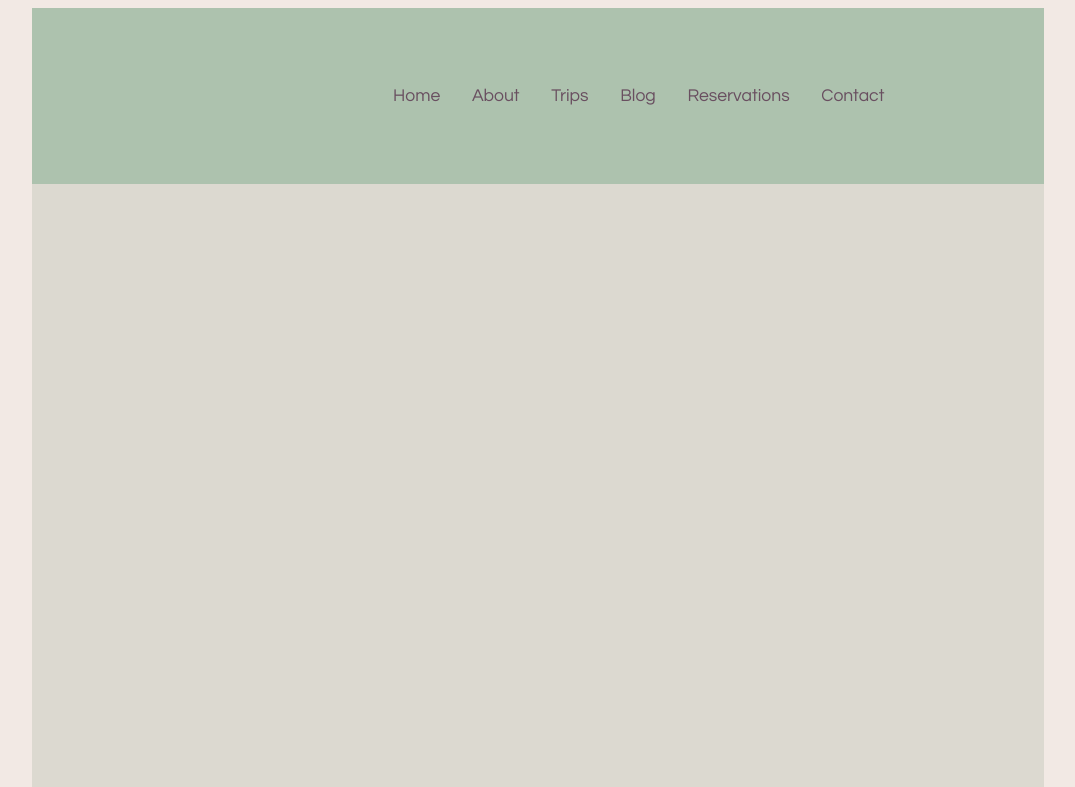
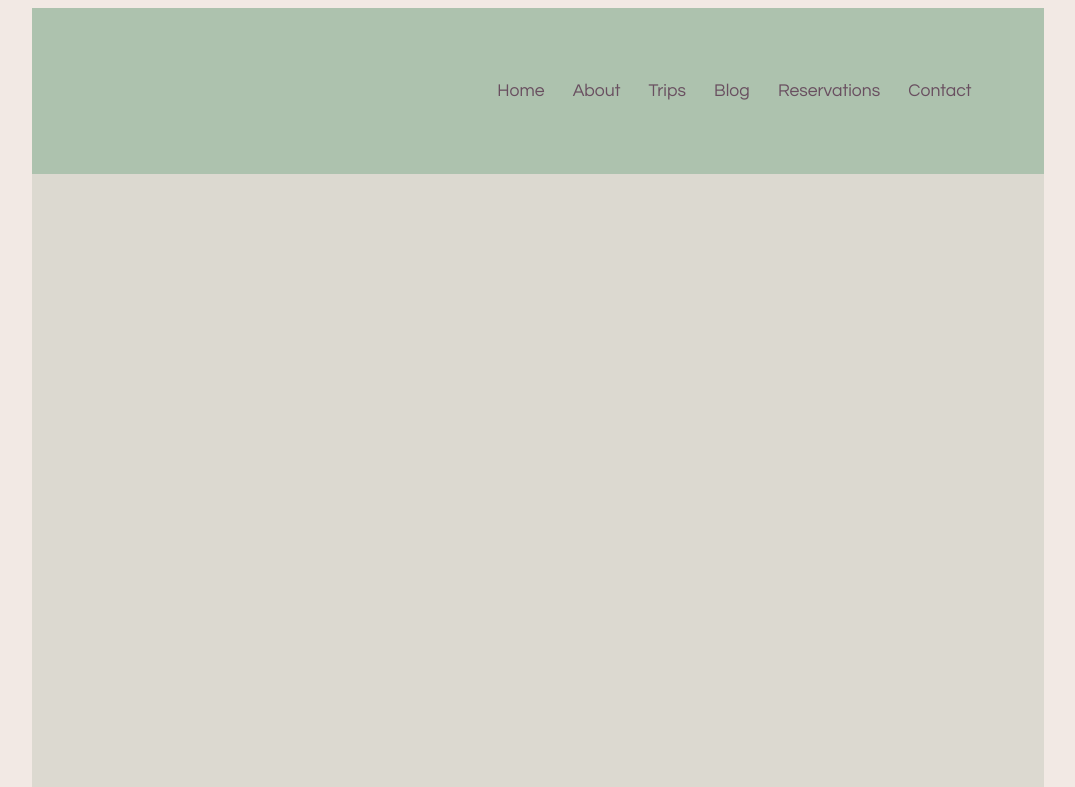
Before and after one commit to hporre20/porrey-web-project, a plain HTML site: page index.html in a window 1280 px wide. Shown: the top 787 px of the page, without its empty margins (102-1177 px from the left). Drawn offline with Linux system fonts and the light colour scheme.

Commit message:
Add files via upload

```diff
--- a/index.css
+++ b/index.css
@@ -10,7 +10,7 @@ body {
 
 header {
     width: 30%;
-    padding: .3em;
+    margin-left: 30px;
 }
 
 a:link, a:visited {
@@ -44,15 +44,20 @@ a#links {
 
 nav {
     width: 70%;
+    overflow: hidden;
+    margin-right: 50px;
 }
 
 nav ul {
     list-style-type: none;
+    display: flex;
+    flex-direction: row;
+    align-items: center;
+    float: right;
 }
 
 nav li {
     font-size: 1.1em;
-    display: inline-block;
     padding: .8em;
 }
 
@@ -127,13 +132,10 @@ footer {
 .column {
     background-color: #ADC2AE;
     width: 100%;
-    margin-left: auto;
-    margin-right: auto;
     padding: .5em;
     display: flex;
     flex-direction: row;
     align-items: center;
-    min-height: 150px;
 }
 
 #wrapper {
```
